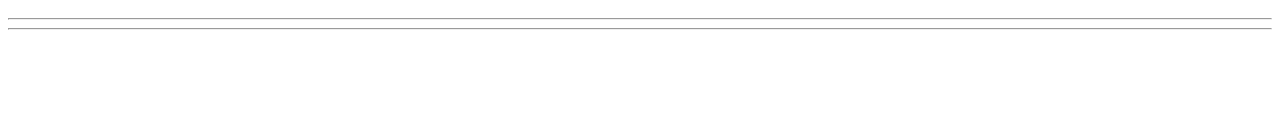
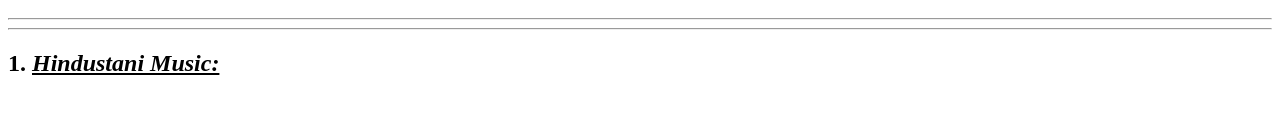
Before and after one commit to rohangadhave08/icp-11-html-github-project-1-heritage-of-india, a plain HTML site: page pages/art_and_music.html in a window 1280 px wide. Shown: the part 1585-1698 px from the top of the page. Before the commit the page ends 1623 px from the top, so only its background shows below. Drawn offline with Linux system fonts and the light colour scheme.

Commit message:
first music added

```diff
--- a/pages/art_and_music.html
+++ b/pages/art_and_music.html
@@ -40,5 +40,8 @@
                 <hr/><hr/>
                 <h2><b>Classical Music Styles :</b><img src="./../images/sitar.png"
                     height="40px"/><br/></h2><hr/><hr/>
+                    <h2>1.&nbsp;<u><i>Hindustani Music:</i></u></h2>
+                <br/>
+
 </body>
 </html>
```
